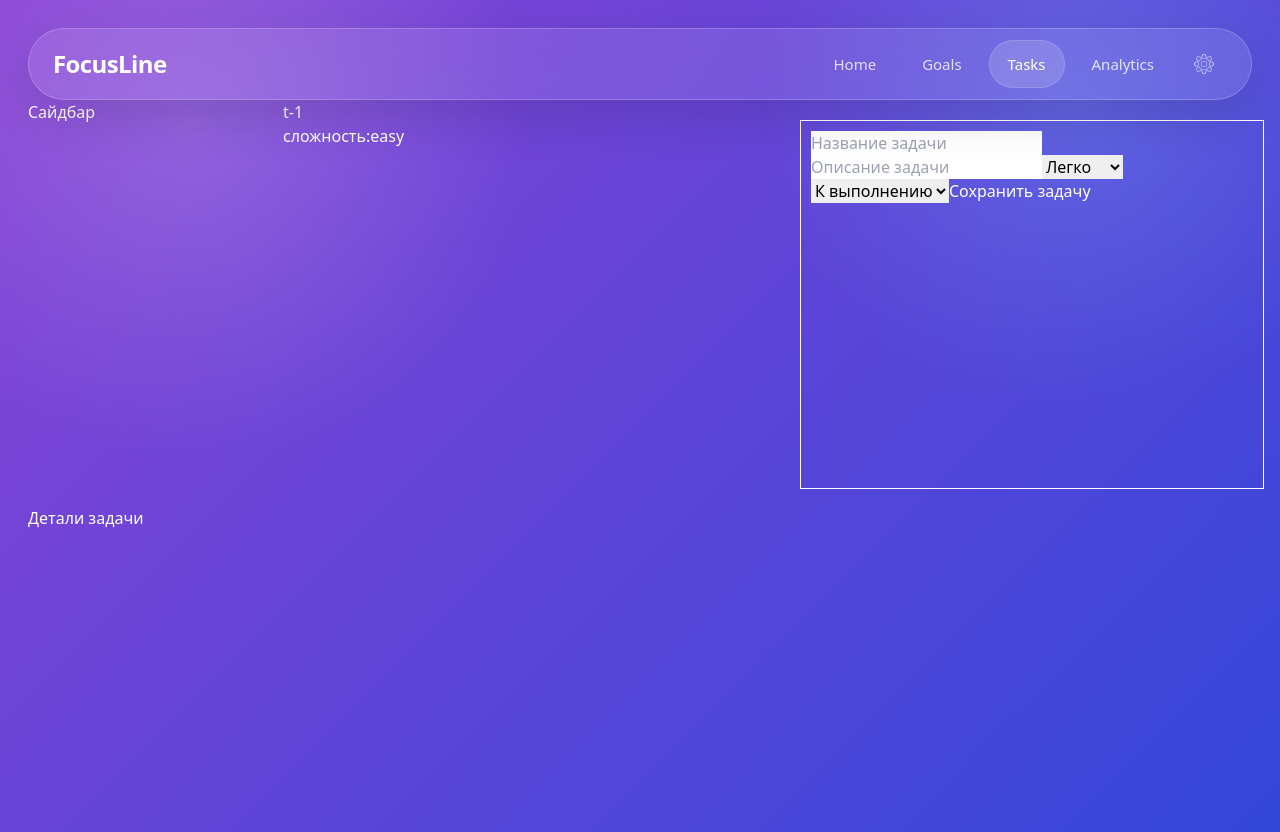
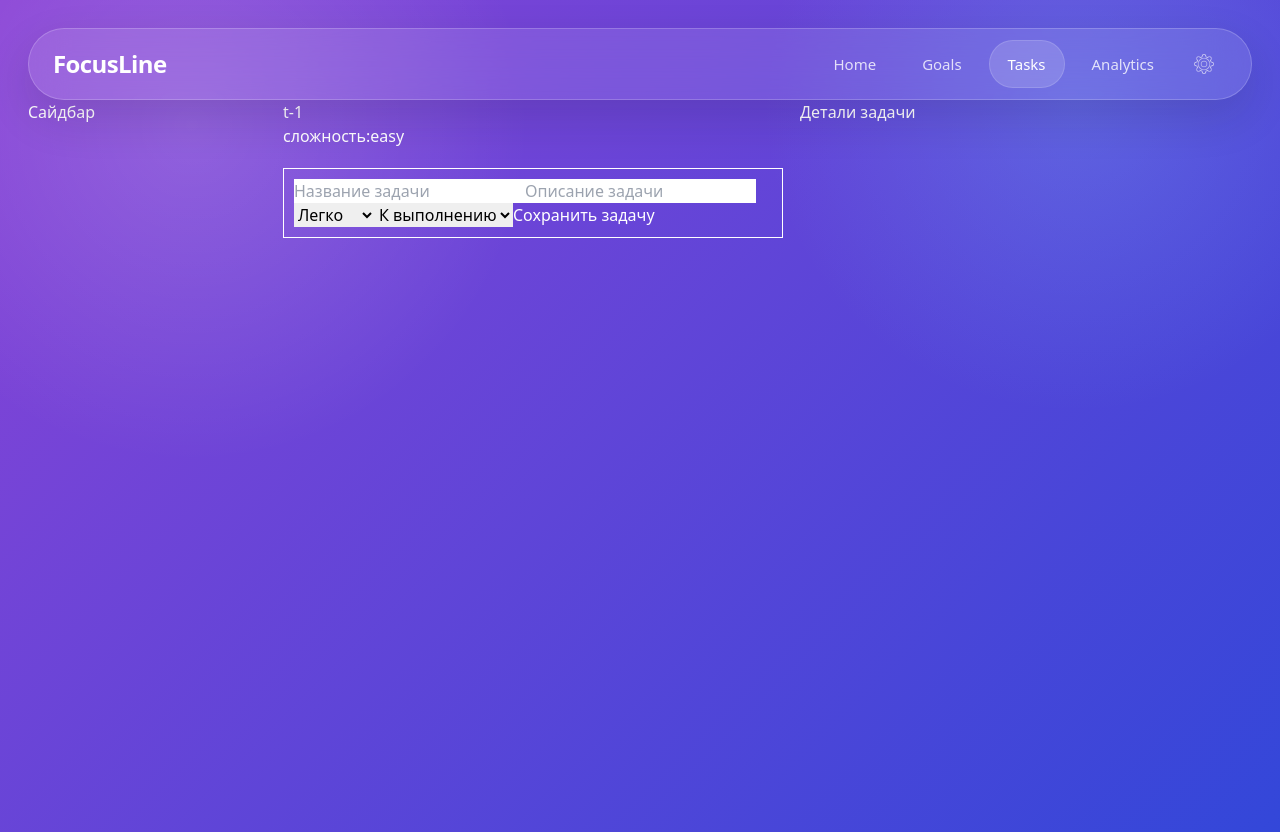
Before and after one commit to ziomo00/FocusLine, a React (Vite) app: page /tasks in a window 1280 px wide. Built offline with nearby package versions, Linux system fonts and the light colour scheme.

Commit message:
исправление мелких ошибок

```diff
--- a/src/components/task/TaskListContainer.tsx
+++ b/src/components/task/TaskListContainer.tsx
@@ -11,14 +11,14 @@ interface TaskListContainerProps {
 const TaskListContainer = ({tasks, onAddTask}:TaskListContainerProps) => {
 
     return(
-        <>
+        <section>
             <ul>
-                {tasks.map((task)=>{
-                    return<TaskListItem key={task.id} item={task}/>
-                })}
+                {tasks.map((task)=>(
+                    <TaskListItem key={task.id} item={task}/>
+                ))}
             </ul>
             <TaskModal onAddTask={onAddTask}/>
-        </>
+        </section>
     );
 }
 
--- a/src/pages/Task.tsx
+++ b/src/pages/Task.tsx
@@ -17,7 +17,7 @@ const mockTasks: Task[] = [
 function TaskPage (){
     const [tasks, setTasks] = useState<Task[]>(mockTasks);
     const handleAddTask = (newTask: Task) => {
-        setTasks([...tasks,newTask]);
+        setTasks((currentTasks)=>[...currentTasks,newTask]);
     }
     return(
         <div className="workspace grid grid-cols-[238px_minmax(500px,1fr)_464px] gap-[17px] items-stretch min-h-[704px]">
```
